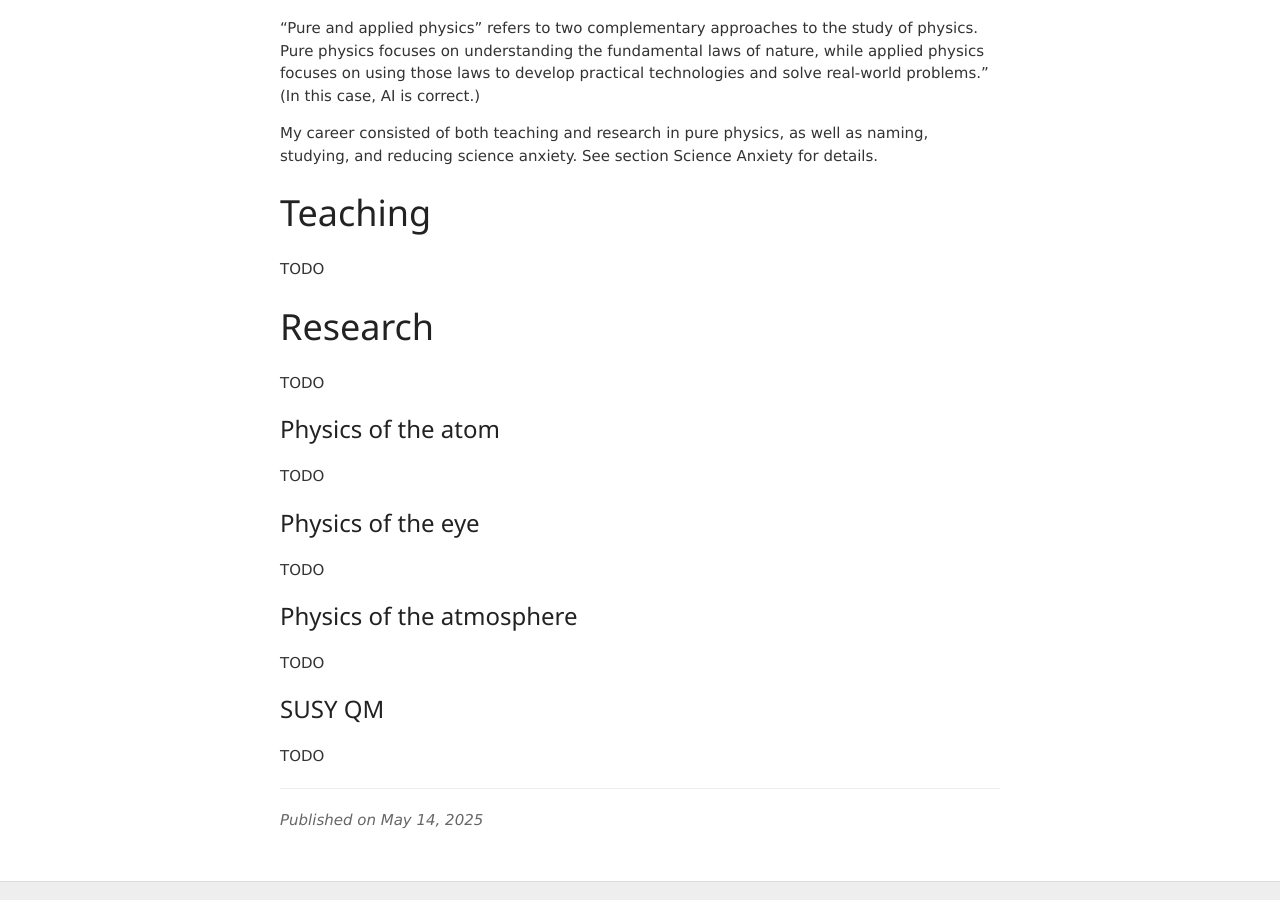
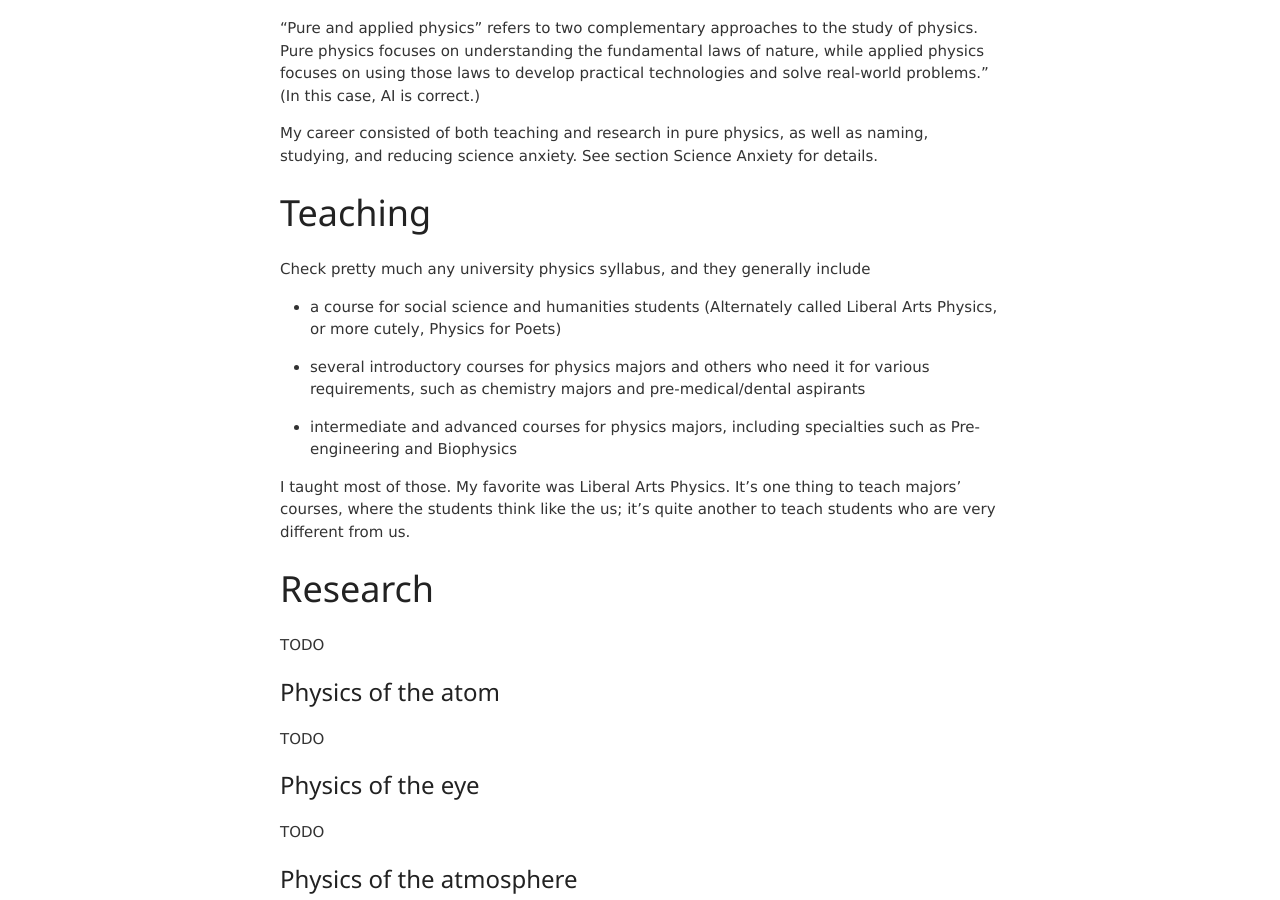
Before and after one commit to jvmallow/jvmallow.github.io, a Jekyll site: the page built from _posts/2025-05-14-Physics.md, in a window 1280 px wide and 900 px high, scrolled down 788 px. Built offline with Jekyll 4.4.1, drawn with Linux system fonts in a browser that asks for light colours; a script that is not in the unit is left out.

Commit message:
Update 2025-05-14-Physics.md

```diff
--- a/_posts/2025-05-14-Physics.md
+++ b/_posts/2025-05-14-Physics.md
@@ -24,7 +24,15 @@ My career consisted of both teaching and research in pure physics, as well as na
 
 # Teaching
 
-TODO
+Check pretty much any university physics syllabus, and they generally include
+
+- a course for social science and humanities students (Alternately called Liberal Arts Physics, or more cutely, Physics for Poets)
+
+- several introductory courses for physics majors and others who need it for various requirements, such as chemistry majors and pre-medical/dental aspirants
+
+- intermediate and advanced courses for physics majors, including specialties such as Pre-engineering and Biophysics
+
+I taught most of those. My favorite was Liberal Arts Physics. It's one thing to teach majors' courses, where the students think like the us; it's quite another to teach students who are very different from us.
 
 # Research
 
```
